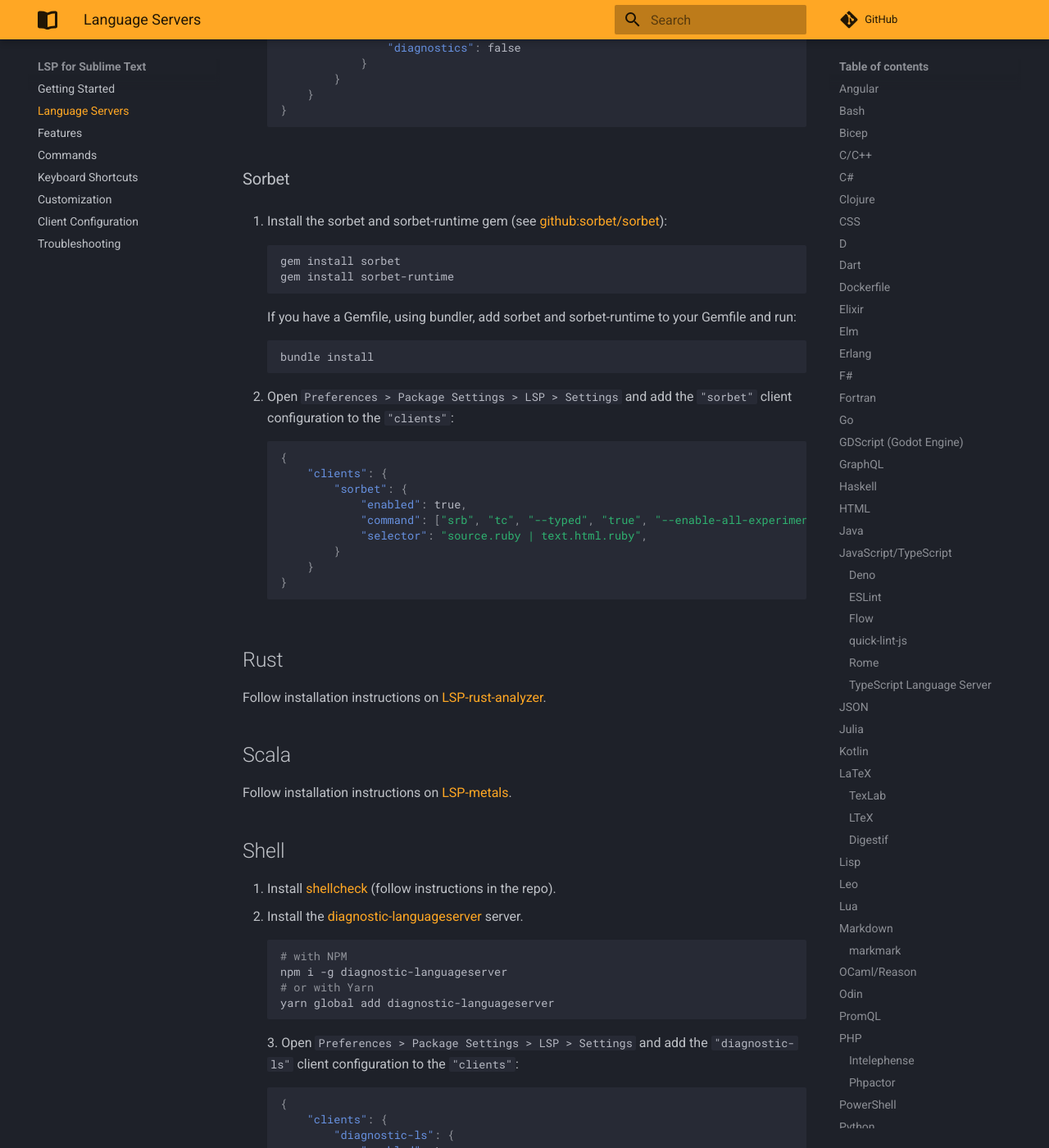
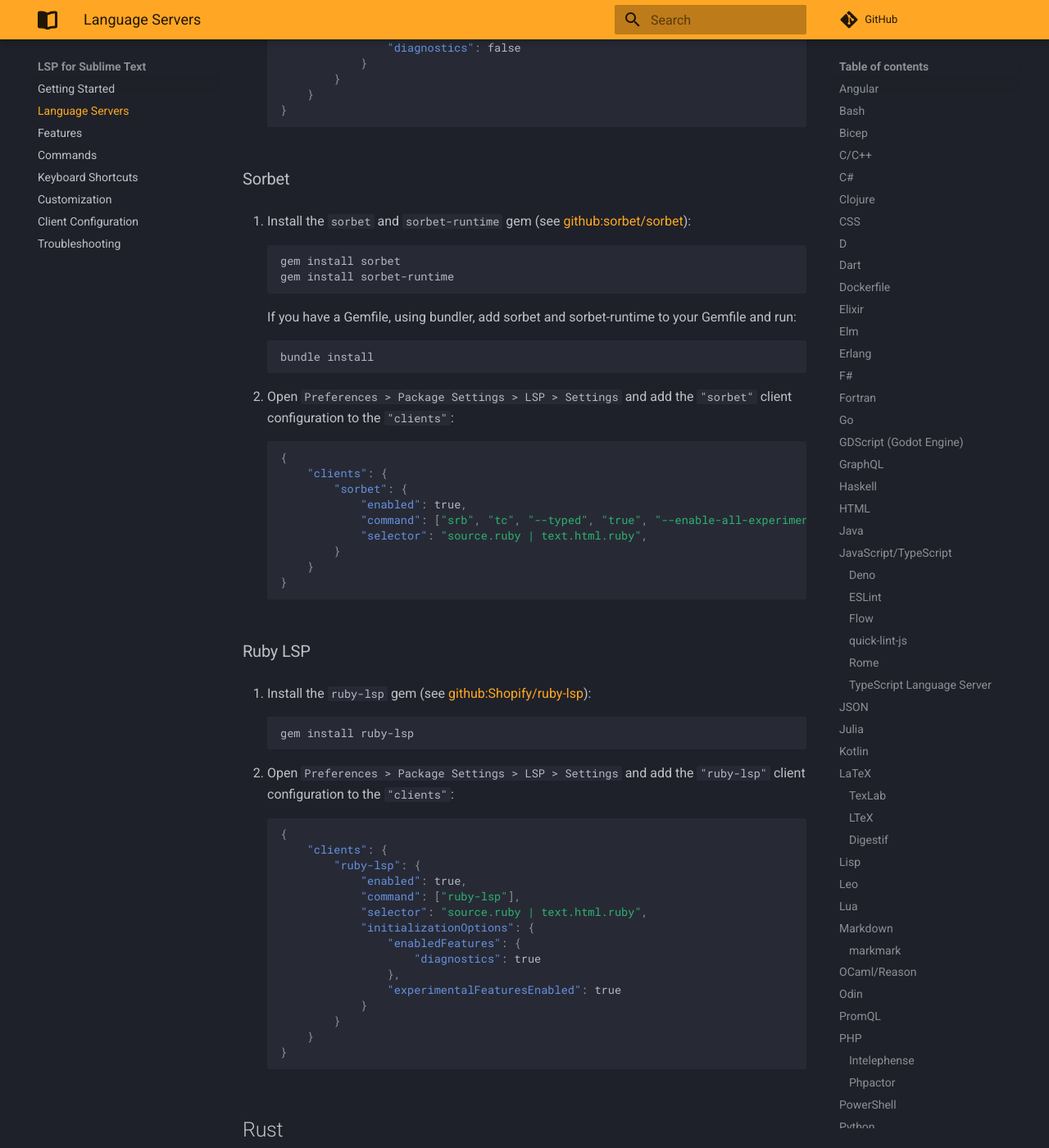
Before and after one commit to sublimelsp/LSP, an MkDocs documentation site: the page built from docs/src/language_servers.md, in a window 1280 px wide and 1400 px high, scrolled down 12295 px. Shown: the whole window at 82% size. Built offline with MkDocs 1.6.1 and Material for MkDocs 9.7.7, drawn with Linux system fonts in a browser that asks for light colours; comment, search, counter and statistics services are not loaded.

Commit message:
Add "ruby-lsp" section to documentation (#2352)
Co-authored-by: Erik-B. Ernst <erik.ernst@sic.software>
Co-authored-by: Rafal Chlodnicki <rchl2k@gmail.com>

````diff
--- a/docs/src/language_servers.md
+++ b/docs/src/language_servers.md
@@ -489,14 +489,18 @@
 
 ### Sorbet
 
-1. Install the sorbet and sorbet-runtime gem (see [github:sorbet/sorbet](https://github.com/sorbet/sorbet)):
+1. Install the `sorbet` and `sorbet-runtime` gem (see [github:sorbet/sorbet](https://github.com/sorbet/sorbet)):
 
-        gem install sorbet
-        gem install sorbet-runtime
+    ```sh
+    gem install sorbet
+    gem install sorbet-runtime
+    ```
 
     If you have a Gemfile, using bundler, add sorbet and sorbet-runtime to your Gemfile and run:
 
-        bundle install
+    ```sh
+    bundle install
+    ```
 
 2. Open `Preferences > Package Settings > LSP > Settings` and add the `"sorbet"` client configuration to the `"clients"`:
 
@@ -507,6 +511,34 @@
                 "enabled": true,
                 "command": ["srb", "tc", "--typed", "true", "--enable-all-experimental-lsp-features", "--lsp", "--disable-watchman"],
                 "selector": "source.ruby | text.html.ruby",
+            }
+        }
+    }
+    ```
+
+### Ruby LSP
+
+1. Install the `ruby-lsp` gem (see [github:Shopify/ruby-lsp](https://github.com/Shopify/ruby-lsp)):
+
+    ```sh
+    gem install ruby-lsp
+    ```
+
+2. Open `Preferences > Package Settings > LSP > Settings` and add the `"ruby-lsp"` client configuration to the `"clients"`:
+
+    ```jsonc
+    {
+        "clients": {
+            "ruby-lsp": {
+                "enabled": true,
+                "command": ["ruby-lsp"],
+                "selector": "source.ruby | text.html.ruby",
+                "initializationOptions": {
+                    "enabledFeatures": {
+                        "diagnostics": true
+                    },
+                    "experimentalFeaturesEnabled": true
+                }
             }
         }
     }
````
